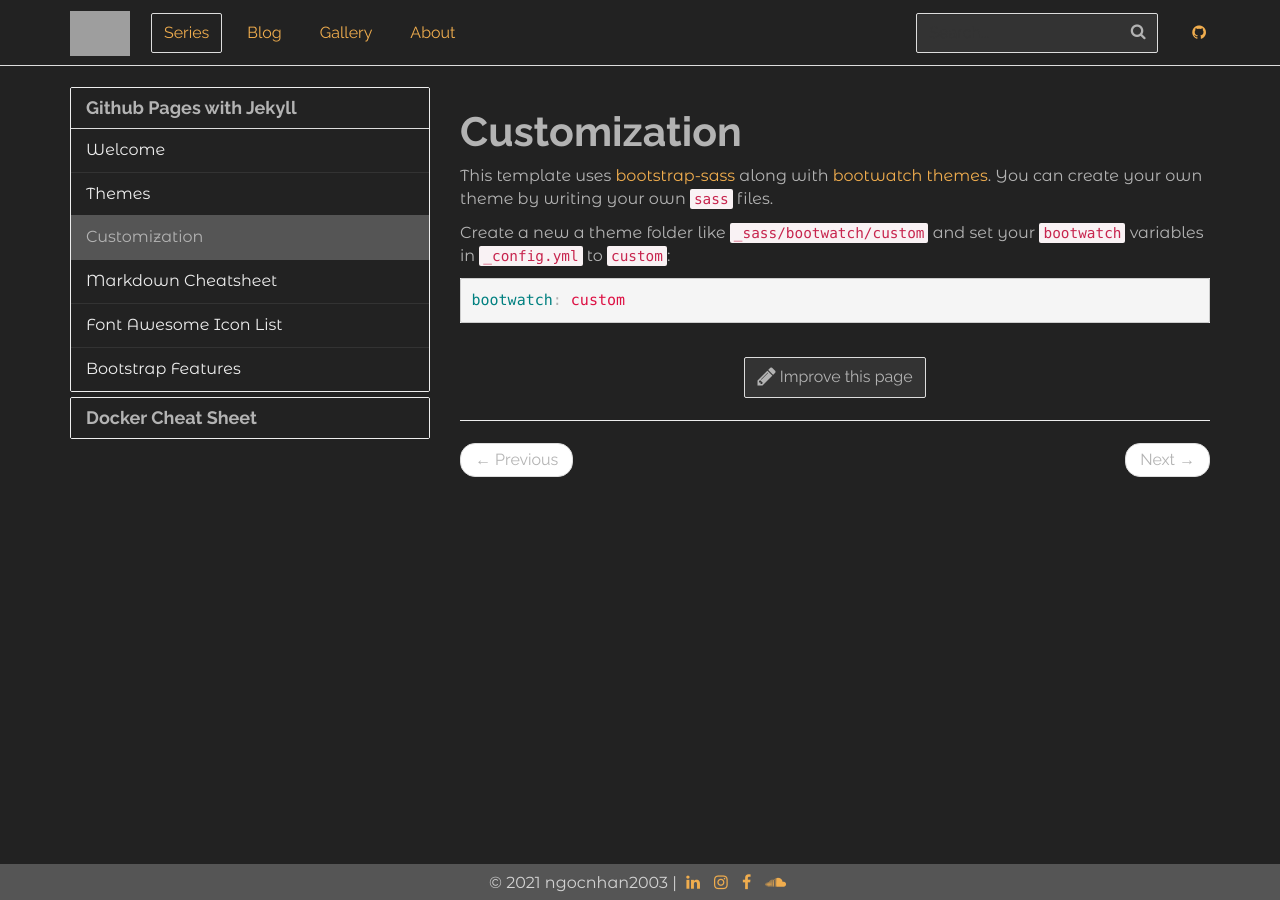
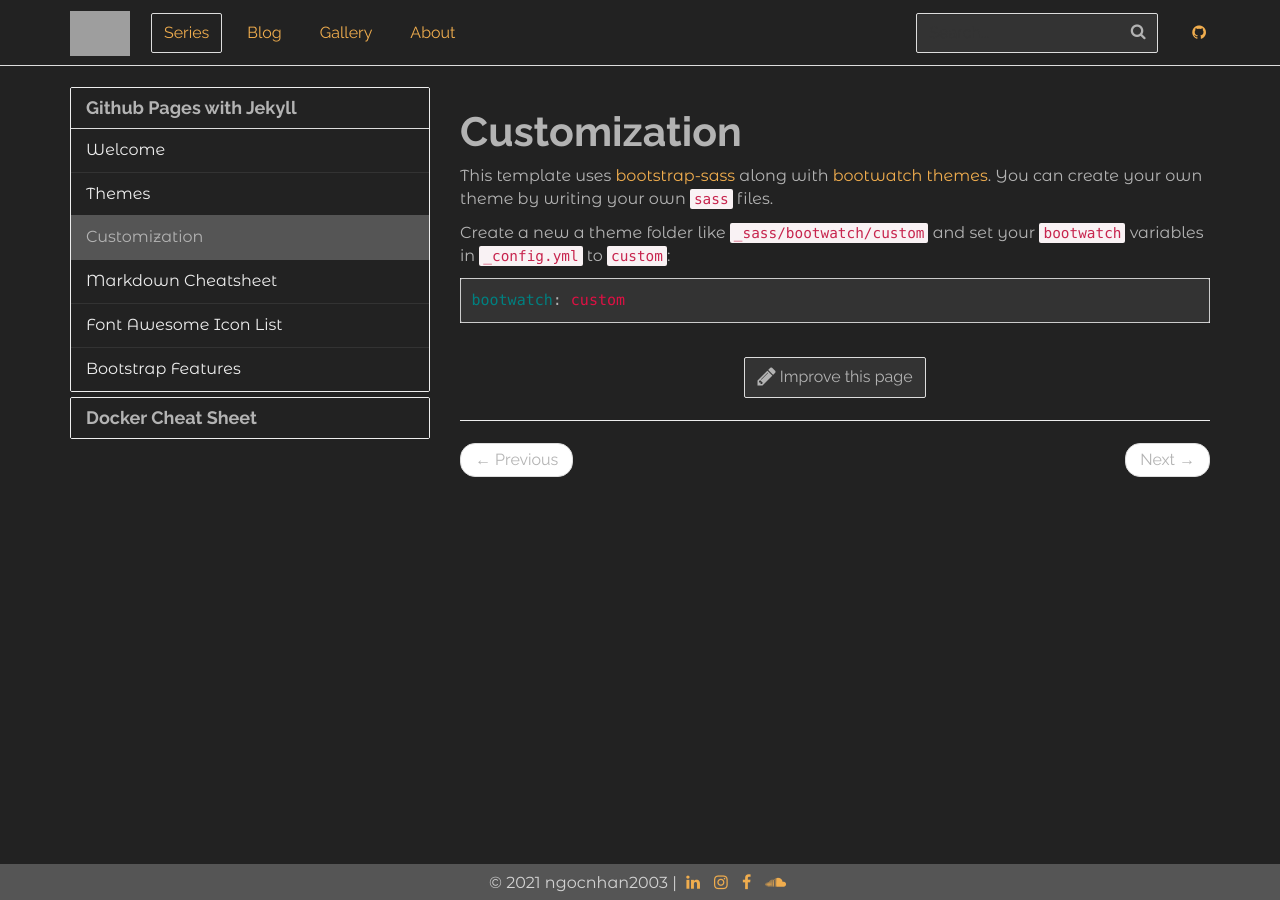
Before and after one commit to ngocnhan2003/ngocnhan2003.github.io, a Jekyll site: the page built from _series/jekyll/customization.md, in a window 1280 px wide. Built offline with Jekyll 4.4.1, drawn with Linux system fonts in a browser that asks for light colours; grey boxes are pictures that could not be loaded.

Commit message:
Update _variables.scss

```diff
--- a/_sass/bootswatch/readable_dark/_variables.scss
+++ b/_sass/bootswatch/readable_dark/_variables.scss
@@ -821,7 +821,7 @@ $code-bg: #f9f2f4 !default;
 $kbd-color: #fff !default;
 $kbd-bg: #333 !default;
 
-$pre-bg: $gray-dark !default;
+$pre-bg: $gray-dark !important;
 $pre-color: $gray-light !default;
 $pre-border-color: #ccc !default;
 $pre-scrollable-max-height: 340px !default;
```
